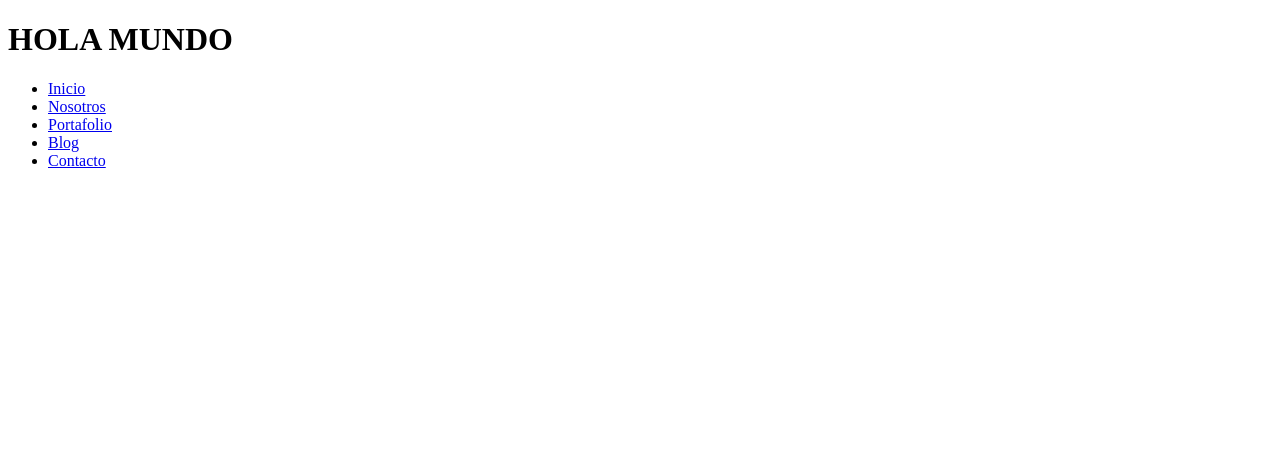
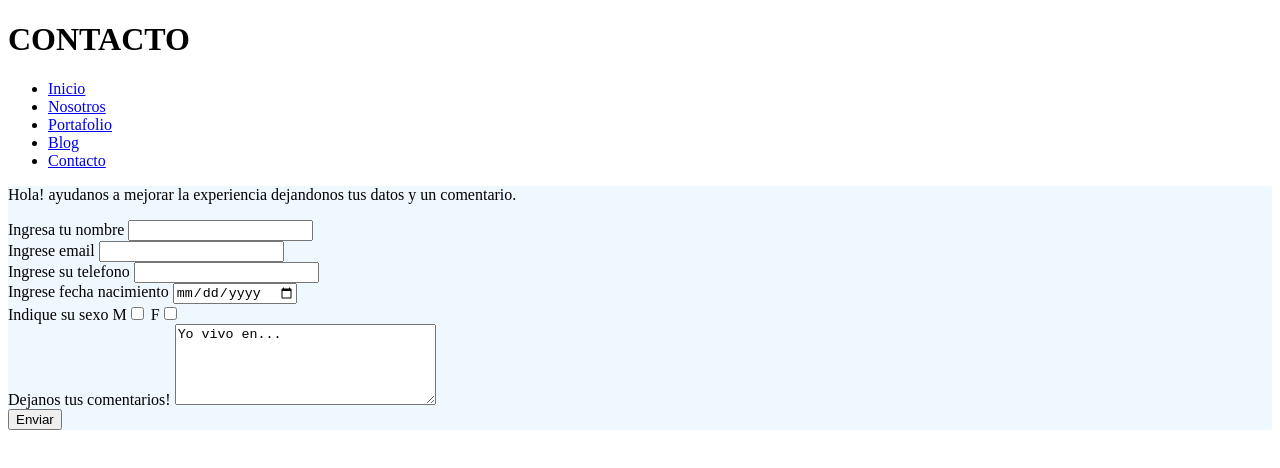
Before and after one commit to BryanZapataDEV/s3_eje01, a plain HTML site: page contacto.html in a window 1280 px wide. Drawn offline with Linux system fonts and the light colour scheme.

Commit message:
tarea 01 semana 03 - agregando tarea contacto formulario

```diff
--- a/contacto.html
+++ b/contacto.html
@@ -1,15 +1,17 @@
 <!DOCTYPE html>
 <html lang="en">
+
 <head>
 	<meta charset="UTF-8">
 	<meta name="viewport" content="width=device-width, initial-scale=1.0">
 	<title>Contacto</title>
 </head>
+
 <body>
 
-		<h1>HOLA MUNDO</h1>
+	<h1>CONTACTO</h1>
 
-		<nav>
+	<nav >
 		<ul>
 			<li><a href="./inicio.html">Inicio</a></li>
 			<li><a href="./nosotros.html">Nosotros</a></li>
@@ -18,5 +20,45 @@
 			<li><a href="./contacto.html">Contacto</a></li>
 		</ul>
 	</nav>
+
+	<main style="background-color: aliceblue;">
+		<p>Hola! ayudanos a mejorar la experiencia dejandonos tus datos y un comentario.</p>
+		<form action="contacto.html" id="frm_contacto">
+			<div>
+				<label for="nombre">Ingresa tu nombre</label>
+				<input id="nombre" type="text" required autocomplete="off"/>
+			</div>
+
+			<div>
+				<label for="email">Ingrese email</label>
+				<input id="email" type="email" />
+			</div>
+
+			<div>
+				<label for="number">Ingrese su telefono</label>
+				<input id="number" type="tel" />
+			</div>
+
+			<div>
+				<label for="fecha">Ingrese fecha nacimiento</label>
+				<input id="fecha" type="date" />
+			</div>
+
+			<div>
+				<label for="">Indique su sexo</label>
+				M<input type="checkbox"/>
+				F<input type="checkbox"/>
+			</div>
+
+			<div>
+				<label for="">Dejanos tus comentarios!</label>
+				<textarea name="" id="" cols="30" rows="5">Yo vivo en...</textarea>
+			</div>
+			<button type="submit">Enviar</button>
+		</form>
+
+	</main>
+
 </body>
+
 </html>
```
Also changed, not shown: formulario.html (added, +64 -0 lines), inicio.html (line endings or trailing spaces). Lines whose indentation alone changed are shown as unchanged.
